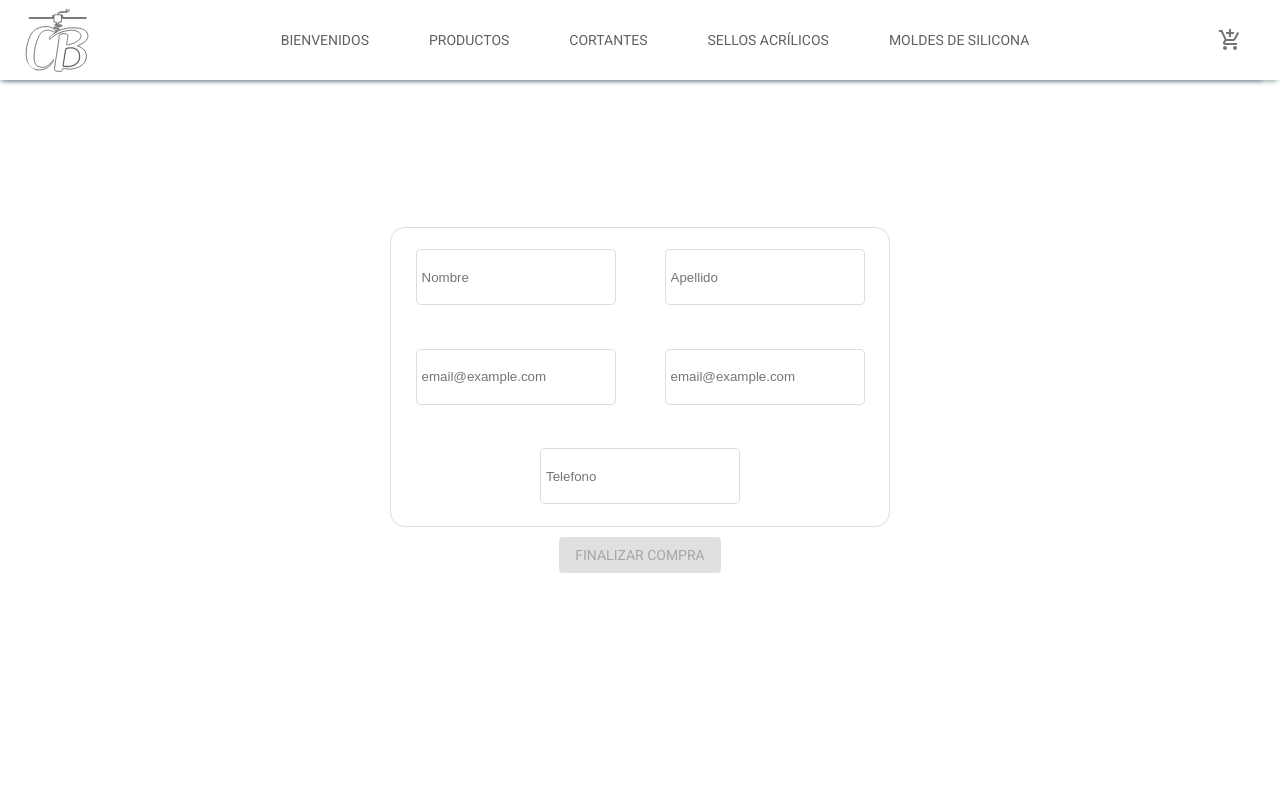
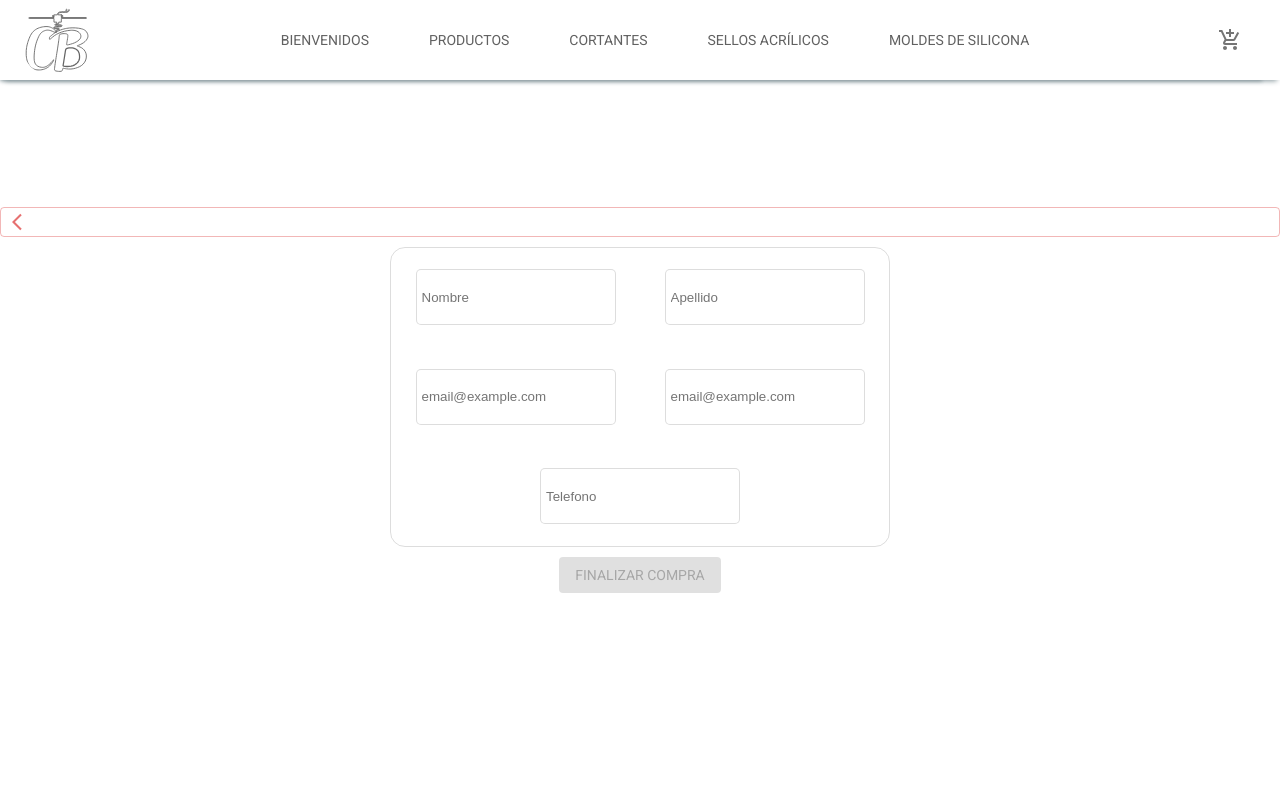
Before and after one commit to Giovi-22/Proyecto-Coderhouse, a React (Create React App) app: page /formulario in a window 1280 px wide. Shown: the top 800 px of the page. Built offline with nearby package versions, Linux system fonts and the light colour scheme.

Commit message:
Organizando carpetas

```diff
--- /dev/null
+++ b/src/Components/Main/Checkout/Cart.js
@@ -0,0 +1,41 @@
+import React from "react";
+import { Button, Paper, Typography } from "@mui/material";
+import { Link } from "react-router-dom";
+import CartItem from "./CartItem";
+
+function Cart({onDelete,onCount,total,products}){
+
+        function handleDelete(productId){
+                onDelete(productId);
+        }
+
+        function handleCount(count,id){
+                onCount(count,id);
+        };
+
+        return (
+                <Paper elevation={1} sx={{display:"flex",flexDirection:"column",width:"90%",marginTop:"10px"}}>
+                        <div className="checkoutContainer">
+                                <Typography >Item</Typography>
+                                <Typography >Precio</Typography>
+                                <Typography >Cantidad</Typography>
+                                <Typography >Total</Typography>
+                                <div >
+
+                                </div>
+                                <div className="productos">
+                                {products.map((value,index)=><CartItem  key={value.id + index} product={value} onDelete={handleDelete} onCount={handleCount}/>)}
+                                </div>
+                                <Typography className="total">Total</Typography>
+                                <Typography className="total-productos">${products.length === 0 ? null : total.toFixed(2)}</Typography>
+                        </div>
+                        <div className="btn-continuarcompra">
+                                <Button variant="contained" color="primary" component={Link} to="/formulario" disabled={products.length === 0 ? true : false} >Continuar Compra</Button>
+                        </div>
+                </Paper>
+
+        );
+
+}
+
+export default Cart;
--- /dev/null
+++ b/src/Components/Main/Checkout/CartContainer.js
@@ -0,0 +1,33 @@
+import React,{ useContext, useEffect, useState } from "react";
+import { context } from "../../../CustomProvider";
+import Cart from "./Cart";
+
+function CartContainer(){
+            const {products,deleteProduct,updateProduct} = useContext(context);
+            const [total,setTotal] =useState(0);
+
+            function handleDelete(productId){
+                deleteProduct(productId);
+            }
+
+            function handleCount(count,id){
+                updateProduct(count,id);
+                };
+
+            useEffect(()=>{
+                let tot = 0;
+                products.forEach(value=>{
+                    tot = tot + (value.price * value.cantidad);
+                    value.subTotal = value.price * value.cantidad;
+                });
+                setTotal(tot);
+            },[products])
+
+            return (
+                    <Cart onDelete={handleDelete} onCount={handleCount} total={total} products={products}/>
+            );
+
+}
+
+
+export default CartContainer;
--- a/src/Components/Main/Checkout.js
+++ b/src/Components/Main/Checkout/CartItem.js
@@ -1,9 +1,9 @@
 import React from "react";
 import { IconButton, Typography } from "@mui/material";
-import ItemCount from "./ItemCount";
+import ItemCount from "../ItemCount";
 import DeleteIcon from '@mui/icons-material/Delete';
 
-function Checkout({product,onDelete, onCount}){
+function CartItem({product,onDelete, onCount}){
 
     function handleClick(){
             onDelete(product.id);
@@ -13,7 +13,7 @@ function Checkout({product,onDelete, onCount}){
     }
 
             return(
-                    <div className="productItem">
+                    <div className="cart-item">
                             <Typography color="primary">{product.name}</Typography>
                             <Typography >${product.price}</Typography>
                             <Typography ><ItemCount stock={product.stock} onCount={handleCount} cuantity={product.cantidad}/></Typography>
@@ -26,4 +26,4 @@ function Checkout({product,onDelete, onCount}){
 }
 
 
-export default Checkout;
+export default CartItem;
--- a/src/Components/Main/FormContainer.js
+++ b/src/Components/Main/Checkout/CheckoutContainer.js
@@ -1,8 +1,9 @@
 import React, { useContext, useEffect, useState } from "react";
-import Form from "./Form";
-import {context} from "../../CustomProvider";
-import {addSaleToCollection} from "../Utils/Utils";
-function FormContainer(){
+import CheckoutForm from "./CheckoutForm";
+import {context} from "../../../CustomProvider";
+import {addSaleToCollection} from "../../Utils/Utils";
+
+function CheckoutContainer(){
     const [sale, setSale] = useState({});
     const valorDelContexto = useContext(context);
     const {products,vaciarCarrito,setSaleId} = valorDelContexto;
@@ -21,8 +22,8 @@ function FormContainer(){
   },[sale])
 
     return (
-            <Form endPurchase={endPurchase} vaciarCarrito={()=>vaciarCarrito()}/>
+            <CheckoutForm endPurchase={endPurchase} vaciarCarrito={()=>vaciarCarrito()}/>
     );
 }
 
-export default FormContainer;
+export default CheckoutContainer;
--- a/src/Components/Main/Form.js
+++ b/src/Components/Main/Checkout/CheckoutForm.js
@@ -1,7 +1,8 @@
 import { Button } from "@mui/material";
 import React, { useEffect, useState } from "react";
-import { Navigate } from "react-router-dom";
+import { Link, Navigate } from "react-router-dom";
 import FinishModal from "./FinishModal";
+import ArrowBackIosIcon from '@mui/icons-material/ArrowBackIos';
 
 const boxStyle={
     display:"flex",
@@ -23,7 +24,14 @@ const inputStyle={
         paddingLeft:"5px"
 }
 
-function Form({endPurchase,vaciarCarrito}){
+const buttonStyle={
+    width:"100%",
+    height:"30px",
+    justifyContent:"flex-start",
+    marginBottom:"10px"
+}
+
+function CheckoutForm({endPurchase,vaciarCarrito}){
     const [disabled,setDisabled] = useState(true);
     const [open,setOpen] = useState(false);
     const [redireccionar,setRedirect] = useState(false);
@@ -66,6 +74,7 @@ function Form({endPurchase,vaciarCarrito}){
     return(
 
             <>
+            <Button startIcon={<ArrowBackIosIcon />} component={Link} to="/carrito" sx={buttonStyle} variant="outlined"></Button>
             <form style={boxStyle} >
                     <input onChange={handleChange} value={datos.nombre} type="text" placeholder="Nombre" style={inputStyle} id="nombre"/>
                     <input onChange={handleChange} value={datos.apellido} type="text" placeholder="Apellido" style={inputStyle} id="apellido"/>
@@ -80,4 +89,4 @@ function Form({endPurchase,vaciarCarrito}){
     );
 }
 
-export default Form;
+export default CheckoutForm;
--- a/src/Components/Main/FinishModal.js
+++ b/src/Components/Main/Checkout/FinishModal.js
@@ -1,6 +1,6 @@
 import React, { useContext, useState } from "react";
 import { Backdrop, Box, CircularProgress, Fade, Modal, Typography } from "@mui/material";
-import { context } from "../../CustomProvider";
+import { context } from "../../../CustomProvider";
 
 
 const boxStyle = {
--- a/src/Components/Main/CheckoutContainer.js
+++ /dev/null
@@ -1,54 +0,0 @@
-import React,{ useContext, useEffect, useState } from "react";
-import { context } from "../../CustomProvider";
-import Checkout from "./Checkout";
-import { Button, Paper, Typography } from "@mui/material";
-import { Link } from "react-router-dom";
-
-function CheckoutContainer(){
-            const {products,deleteProduct,updateProduct} = useContext(context);
-            const [total,setTotal] =useState(0);
-
-            function handleDelete(productId){
-                deleteProduct(productId);
-            }
-
-            function handleCount(count,id){
-                updateProduct(count,id);
-                };
-
-            useEffect(()=>{
-                let tot = 0;
-                products.forEach(value=>{
-                    tot = tot + (value.price * value.cantidad);
-                    value.subTotal = value.price * value.cantidad;
-                });
-                setTotal(tot);
-            },[products])
-
-            return (
-            <Paper elevation={1} sx={{display:"flex",flexDirection:"column",width:"90%",marginTop:"10px"}}>
-                <div className="checkoutContainer">
-                        <Typography >Item</Typography>
-                        <Typography >Precio</Typography>
-                        <Typography >Cantidad</Typography>
-                        <Typography >Total</Typography>
-                        <div >
-
-                        </div>
-                        <div className="productos">
-                            {products.map((value,index)=><Checkout  key={value.id + index} product={value} onDelete={handleDelete} onCount={handleCount}/>)}
-                        </div>
-                        <Typography className="total">Total</Typography>
-                        <Typography className="total-productos">${products.length === 0 ? null : total.toFixed(2)}</Typography>
-                </div>
-                <div className="btn-continuarcompra">
-                        <Button variant="contained" color="primary" component={Link} to="/formulario" disabled={products.length === 0 ? true : false} >Continuar Compra</Button>
-                </div>
-            </Paper>
-
-            );
-
-}
-
-
-export default CheckoutContainer;
--- a/src/Components/Main/Main.js
+++ b/src/Components/Main/Main.js
@@ -3,8 +3,8 @@ import {Routes,Route} from "react-router-dom";
 import ItemListContainer from "./ItemListContainer";
 import ItemDetailContainer from "./ItemDetailContainer";
 import Bienvenidos from "./Bienvenidos";
-import CheckoutContainer from "./CheckoutContainer";
-import FormContainer from "./FormContainer";
+import CartContainer from "./Checkout/CartContainer";
+import CheckoutContainer from "./Checkout/CheckoutContainer";
 
 
 function Main(){
@@ -16,8 +16,8 @@ function Main(){
                     <Route path="/:id" element=<ItemListContainer />/>
                     <Route path="/categorias/:id" element= <ItemListContainer /> />
                     <Route path="/item/:id" element=<ItemDetailContainer /> />
-                    <Route path="/carrito" element= <CheckoutContainer /> />
-                    <Route path="/formulario" element= <FormContainer /> />
+                    <Route path="/carrito" element= <CartContainer /> />
+                    <Route path="/formulario" element= <CheckoutContainer /> />
                     <Route path="/*" element=<p>Ruta no encontrada</p> />
                 </Routes>
             </main>
--- a/src/index.css
+++ b/src/index.css
@@ -61,7 +61,7 @@ body {
   height: 100%;
 }
 
-.checkoutContainer, .productItem{
+.checkoutContainer, .cart-item{
     padding: 0 5px;
     width: 100%;
     align-self: start;
@@ -80,7 +80,7 @@ body {
   width: 100%;
   grid-area: productos;
 }
-.productItem{
+.cart-item{
   margin: 0;
   grid-template-areas: "cell1 cell2 cell3 cell4 cell5";
   grid-template-rows: 50px;
@@ -157,7 +157,7 @@ body {
   .navBar{
     grid-template-columns: [logo]100px [navLinks]auto [cartWidget]60px;
   }
-  .checkoutContainer, .productItem{
+  .checkoutContainer, .cart-item{
     margin: 20px 5px 0 5px;
     grid-template-columns: 30% 20% 20% 20% 10%;
     justify-items: center;
```
